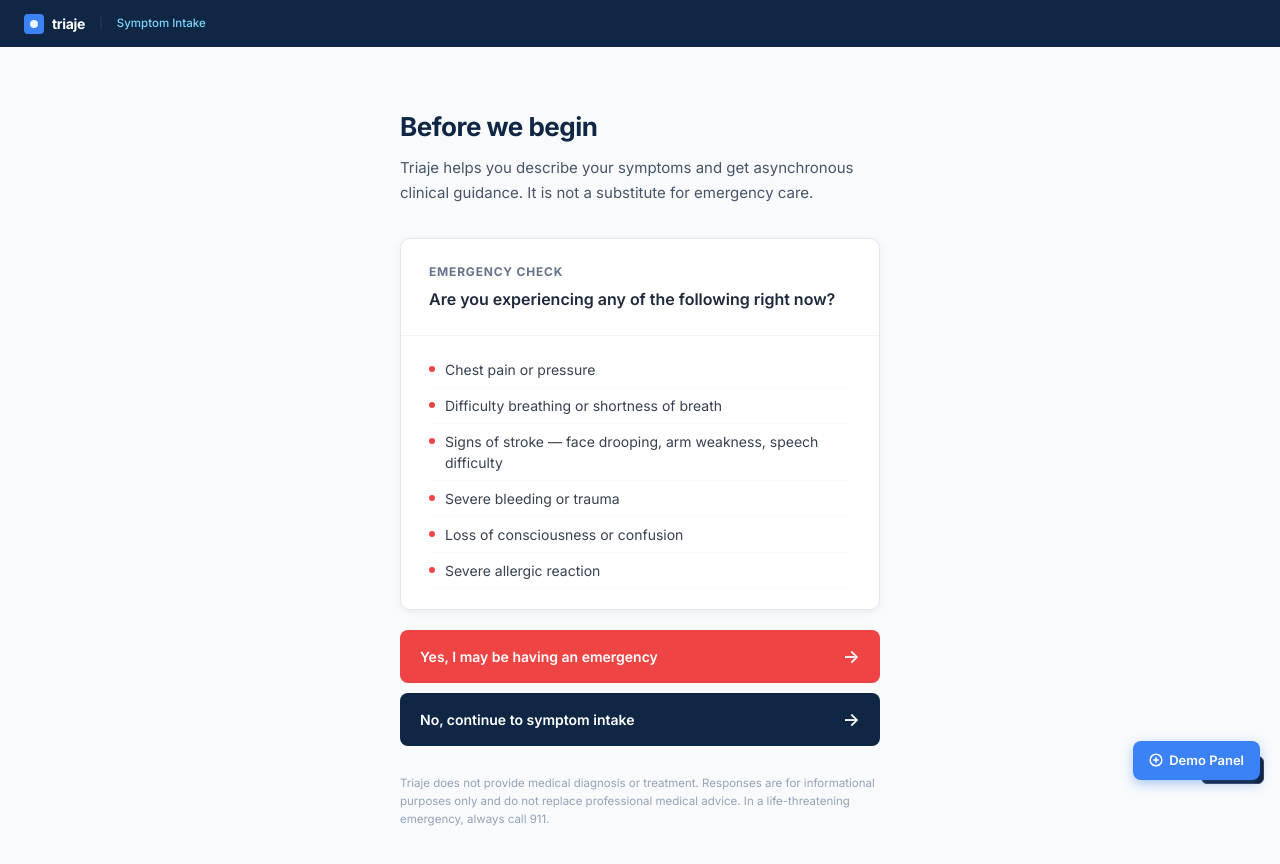
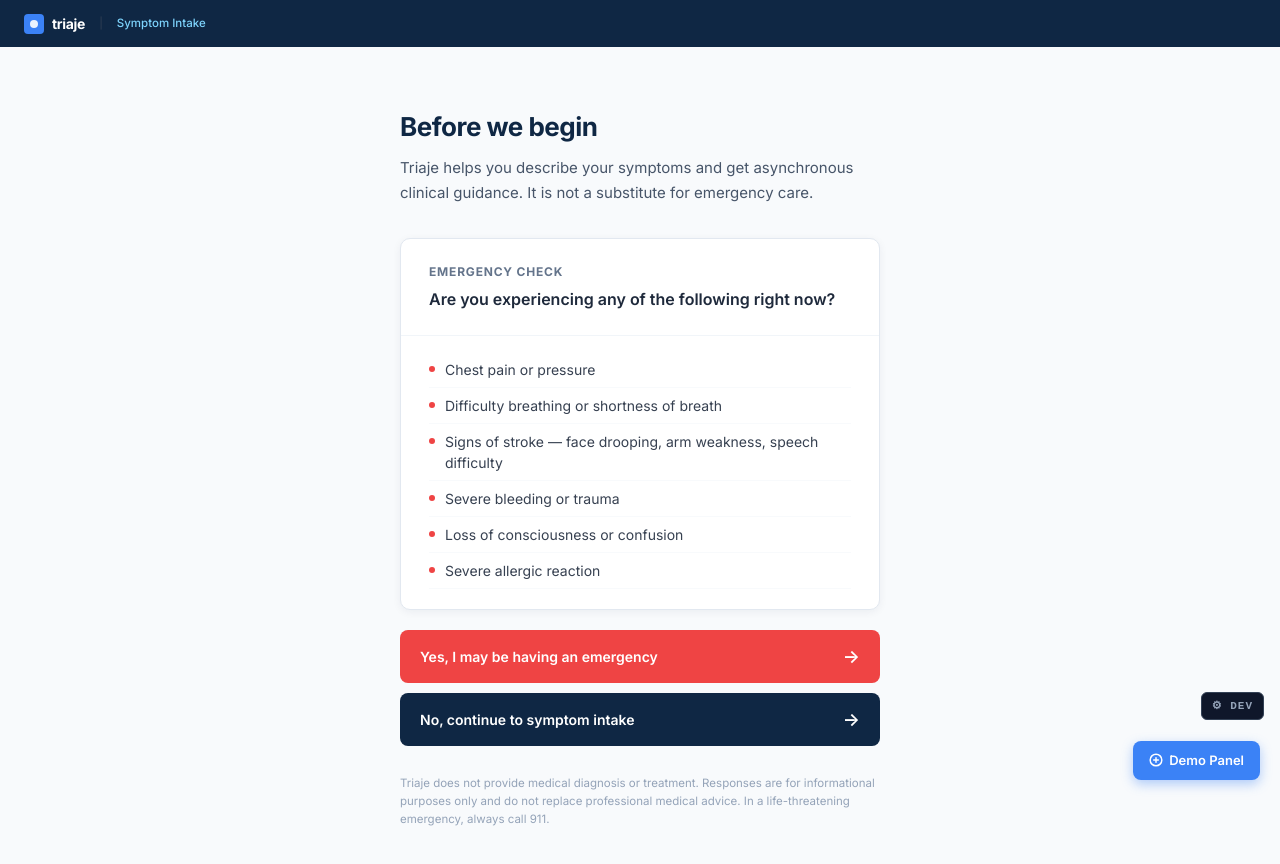
Before and after one commit to AlyGaber0/CBC_HackSAK, a Next.js app in the folder contextmd/: page /emergency in a window 1280 px wide. Shown: the top 864 px of the page. Built offline with nearby package versions, Linux system fonts and the light colour scheme.

Commit message:
fix: move DevNav button above DemoPanel (bottom: 16 → 80)

```diff
--- a/contextmd/components/DevNav.tsx
+++ b/contextmd/components/DevNav.tsx
@@ -284,7 +284,8 @@ export default function DevNav() {
   const hasCase = !!state.lastCaseId;
 
   return (
-    <div style={{ position: 'fixed', bottom: 16, right: 16, zIndex: 10000, fontFamily: 'ui-monospace, monospace', fontSize: 11 }}>
+    // bottom: 80 places the DEV button above the DemoPanel button (bottom: 20, height ~40px)
+    <div style={{ position: 'fixed', bottom: 80, right: 16, zIndex: 10000, fontFamily: 'ui-monospace, monospace', fontSize: 11 }}>
       {open && (
         <div style={{
           background: '#0f172a',
```
